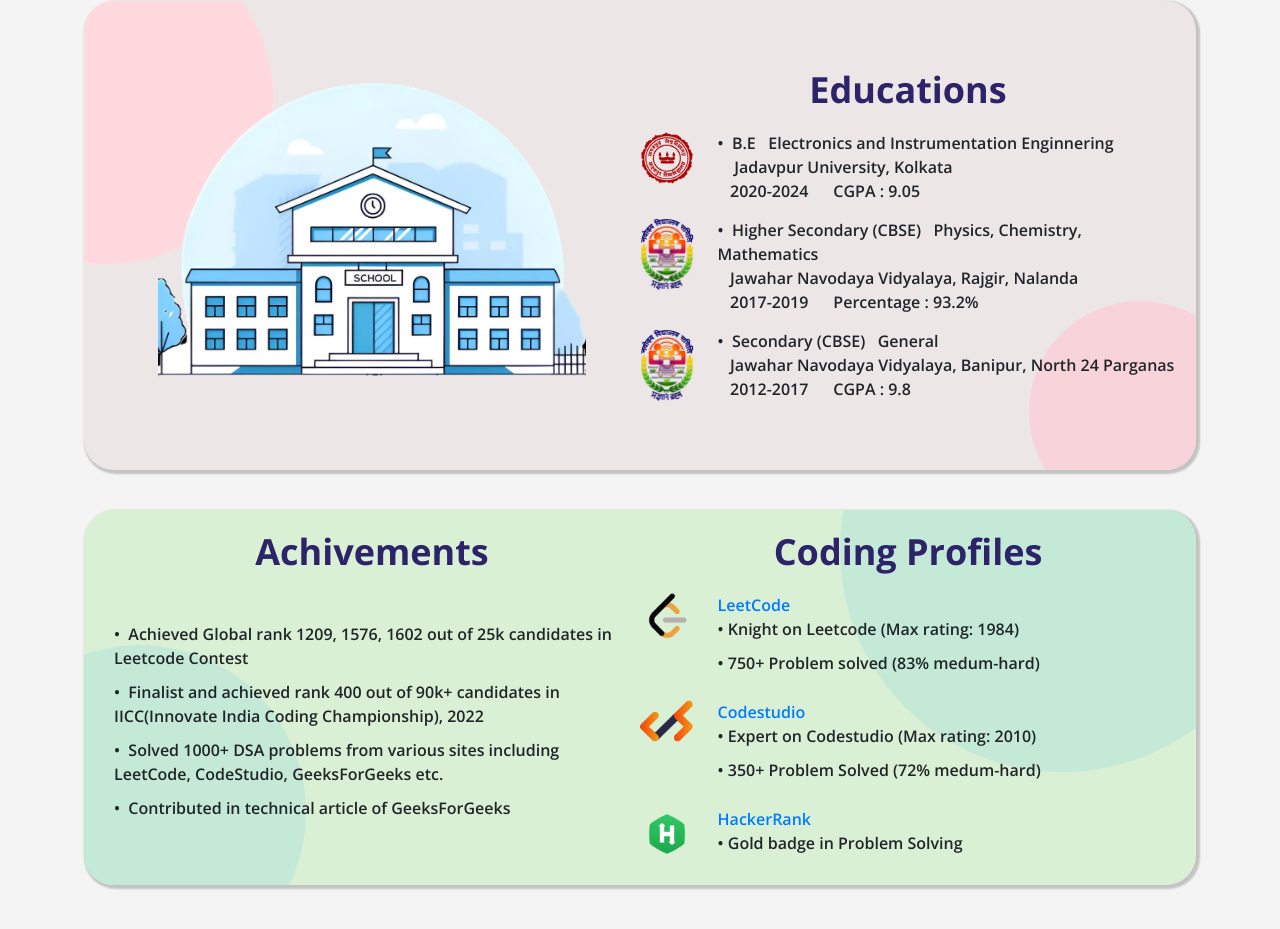
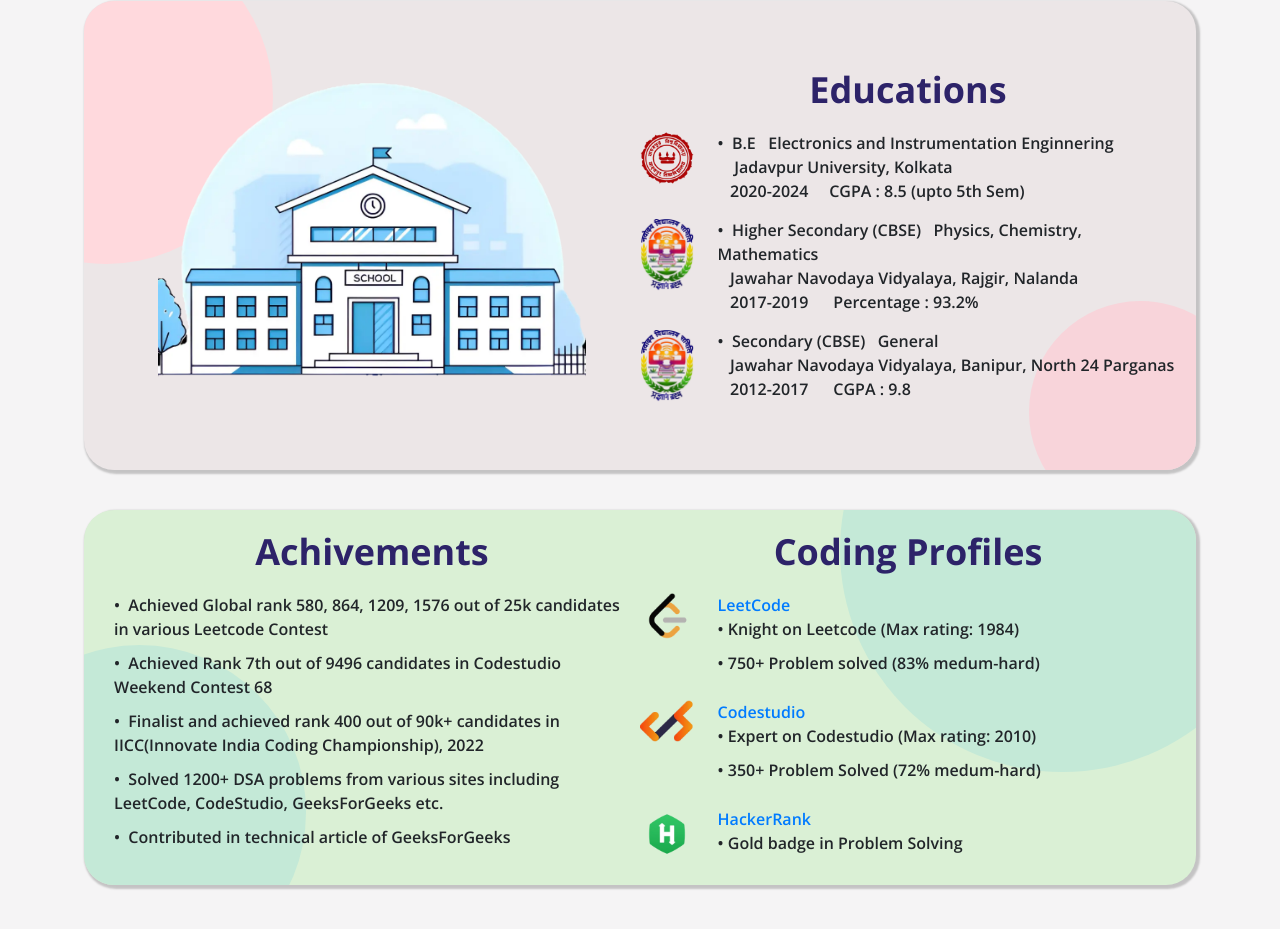
Before and after one commit to noob-nilarghya/Portfolio-Website, a plain HTML site: page index.html in a window 1280 px wide. Shown: the part 1258-2187 px from the top of the page. Drawn offline with nearby package versions, Linux system fonts and the light colour scheme.

Commit message:
initial commit

```diff
--- a/index.html
+++ b/index.html
@@ -123,7 +123,7 @@
                             <div>
                                 • &nbsp;B.E &nbsp; Electronics and Instrumentation Enginnering <br>
                                 &nbsp; &nbsp; Jadavpur University, Kolkata <br>
-                                &nbsp; &nbsp;2020-2024 &nbsp;&nbsp;&nbsp;&nbsp; CGPA : 9.05
+                                &nbsp; &nbsp;2020-2024 &nbsp;&nbsp;&nbsp; CGPA : 8.5 (upto 5th Sem)
                             </div>
                         </div>
                         <div class="img-content JNV12">
@@ -150,9 +150,10 @@
                 <div class="content">
                     <h2 class="heading" style="padding-bottom: 1rem;">Achivements</h2>
                     <div class="detail flexDetail">
-                        <p>• &nbsp;Achieved Global rank 1209, 1576, 1602 out of 25k candidates in Leetcode Contest  </p>
+                        <p>• &nbsp;Achieved Global rank 580, 864, 1209, 1576 out of 25k candidates in various Leetcode Contest  </p>
+                        <p>• &nbsp;Achieved Rank 7th out of 9496 candidates in Codestudio Weekend Contest 68  </p>
                         <p>• &nbsp;Finalist and achieved rank 400 out of 90k+ candidates in IICC(Innovate India Coding Championship), 2022 </p>
-                        <p>• &nbsp;Solved 1000+ DSA problems from various sites including LeetCode, CodeStudio, GeeksForGeeks etc. </p>
+                        <p>• &nbsp;Solved 1200+ DSA problems from various sites including LeetCode, CodeStudio, GeeksForGeeks etc. </p>
                         <p>• &nbsp;Contributed in technical article of GeeksForGeeks</p>
                     </div>
                 </div>
```
